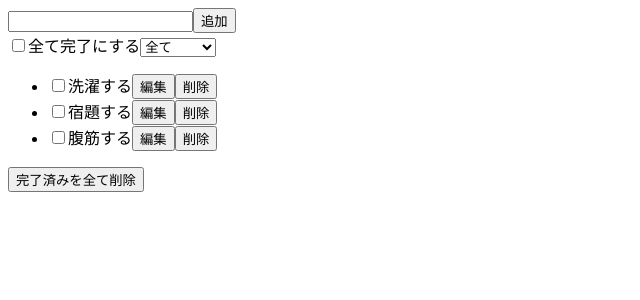
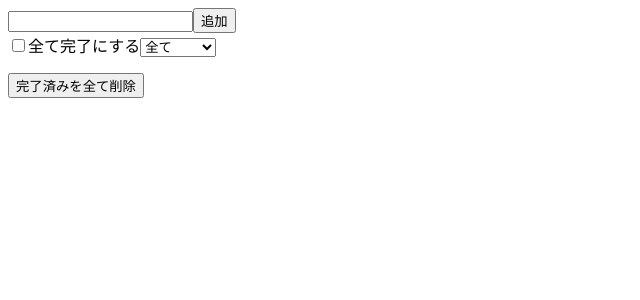
Before and after one commit to yutaroadachi/react_todo, a React (Create React App) app: page / in a window 1280 px wide. Shown: the top 300 px of the page, without its empty margins (0-640 px from the left). Built offline with nearby package versions, Linux system fonts and the light colour scheme.

Commit message:
Todoリスト追加機能を実装

```diff
--- a/src/components/App.js
+++ b/src/components/App.js
@@ -3,11 +3,21 @@ import React from "react";
 import Form from "./Form";
 import Todo from "./Todo";
 
+let currentId = 0
+
 class App extends React.Component {
+  constructor(props) {
+    super(props)
+
+    this.state = {
+      todos: []
+    };
+  }
+
   render() {
     return (
     <div>
-      <Form />
+      <Form onSubmit={this.handleSubmit} />
 
       <label>
         <input type="checkbox" />
@@ -21,21 +31,27 @@ class App extends React.Component {
       </select>
 
       <ul>
-        <li>
-          <Todo id={0} text="洗濯する" />
-        </li>
-        <li>
-          <Todo id={0} text="宿題する" />
-        </li>
-        <li>
-          <Todo id={0} text="腹筋する" />
-        </li>
+        {this.state.todos.map(({ id, text }) => (
+          <li key={id}>
+            <Todo text={text} />
+          </li>
+        ))}
       </ul>
 
       <button>完了済みを全て削除</button>
     </div>
     );
   }
+
+  handleSubmit = text => {
+    const newTodo = {
+      id: currentId,
+      text,
+    }
+    const newTodos = [...this.state.todos, newTodo]
+    this.setState({ todos: newTodos })
+    currentId++;
+  }
 }
 
 export default App;
--- a/src/components/Form.js
+++ b/src/components/Form.js
@@ -11,7 +11,7 @@ class Form extends React.Component {
 
   render() {
     return (
-      <form>
+      <form onSubmit={this.handleSubmit}>
         <input type="text" value={this.state.input} onChange={this.handleChange} />
         <button>追加</button>
       </form>
@@ -21,6 +21,12 @@ class Form extends React.Component {
   handleChange = e => {
     this.setState({ input: e.currentTarget.value })
   }
+
+  handleSubmit = e => {
+    e.preventDefault();
+    this.props.onSubmit(this.state.input);
+    this.setState({ input: "" });
+  }
 }
 
 export default Form;
```
